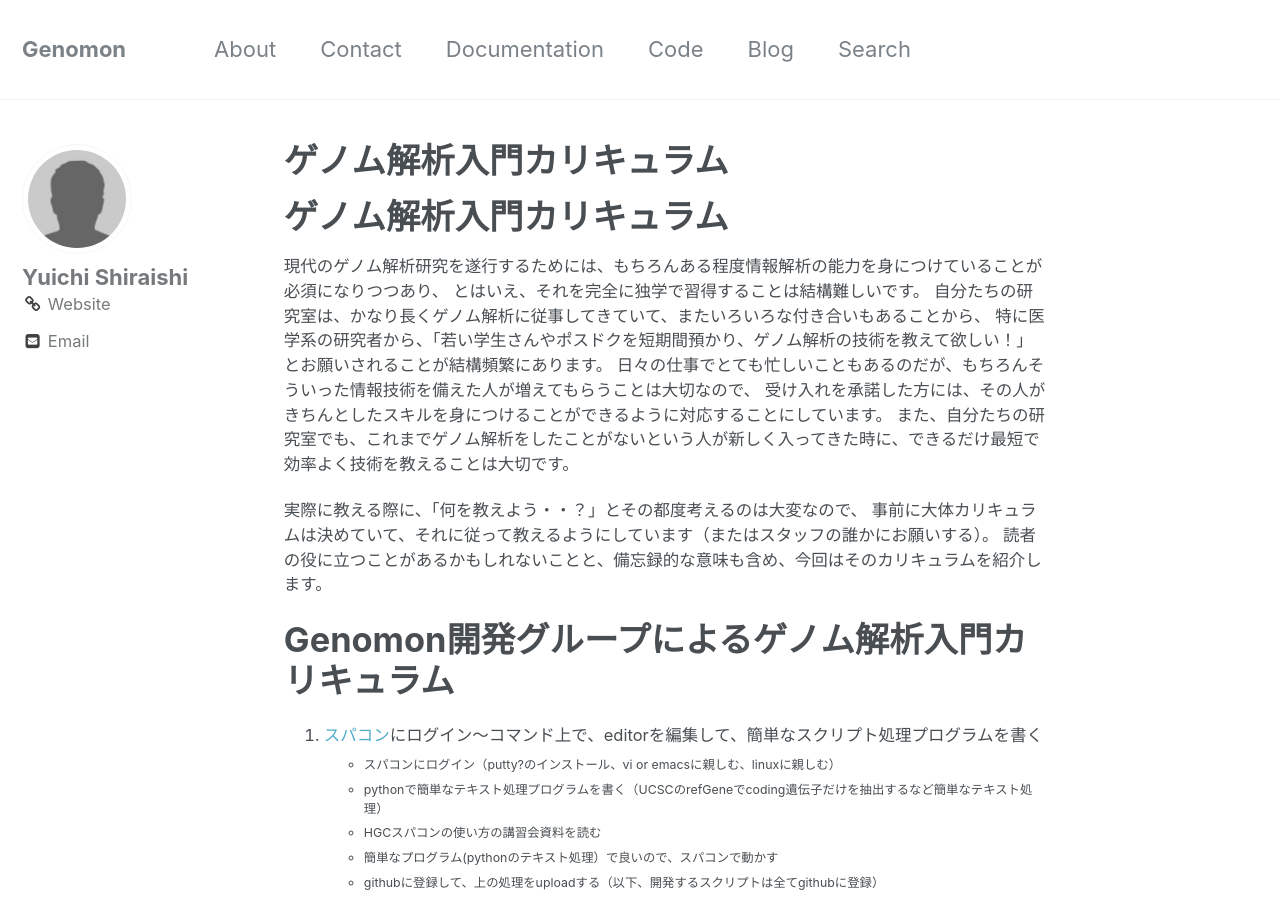
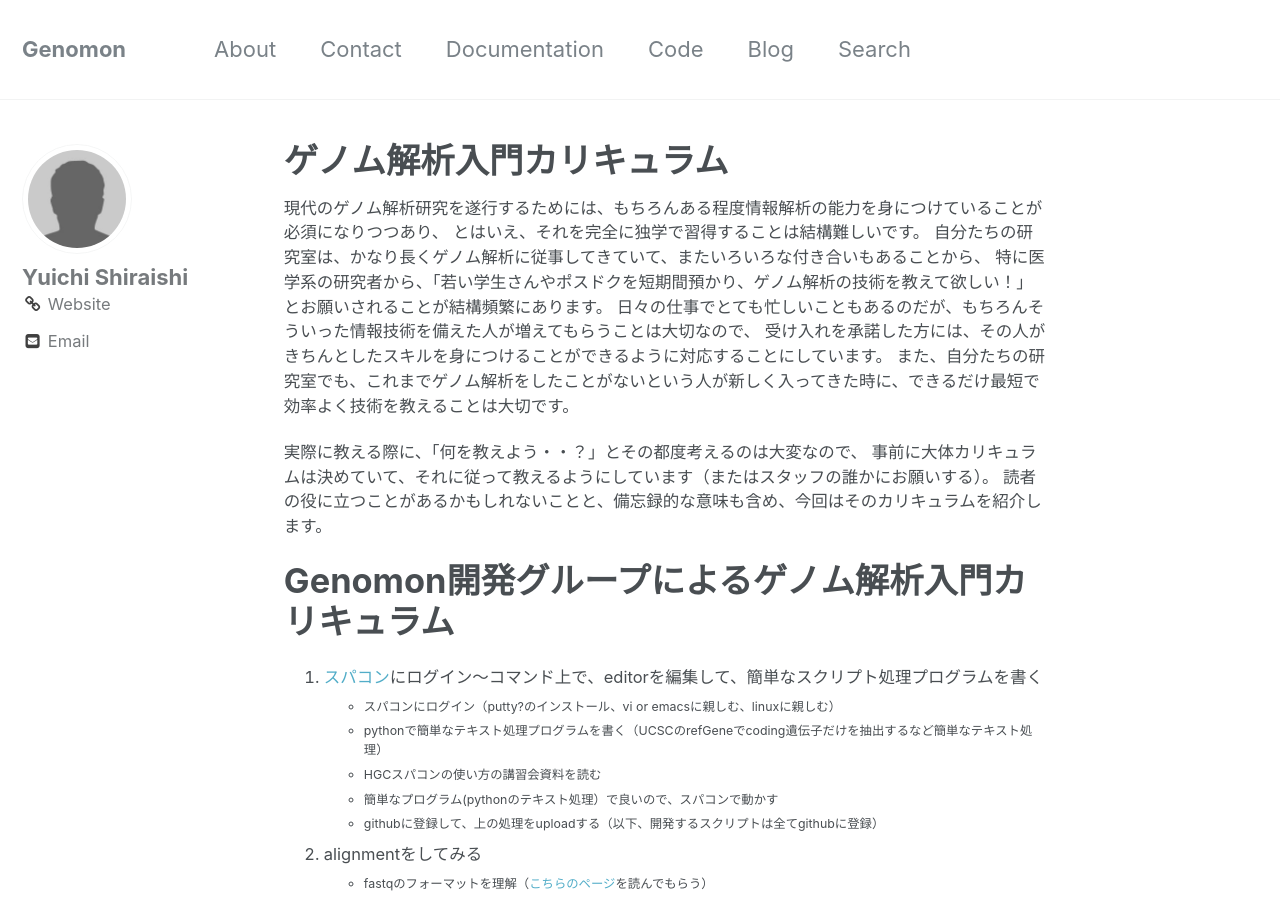
Before and after one commit to Genomon-Project/GenomonPagesR, a Jekyll site: the page built from _posts/2017-03-15-post-curriculum.md, in a window 1280 px wide and 900 px high. Built offline with Jekyll 4.4.1, drawn with Linux system fonts in a browser that asks for light colours; some web fonts are replaced.

Commit message:
Update 2017-03-15-post-curriculum.md

```diff
--- a/_posts/2017-03-15-post-curriculum.md
+++ b/_posts/2017-03-15-post-curriculum.md
@@ -7,7 +7,6 @@ tags:
 author: Shiraishi
 ---
 
-# ゲノム解析入門カリキュラム
 
 現代のゲノム解析研究を遂行するためには、もちろんある程度情報解析の能力を身につけていることが必須になりつつあり、
 とはいえ、それを完全に独学で習得することは結構難しいです。
```
